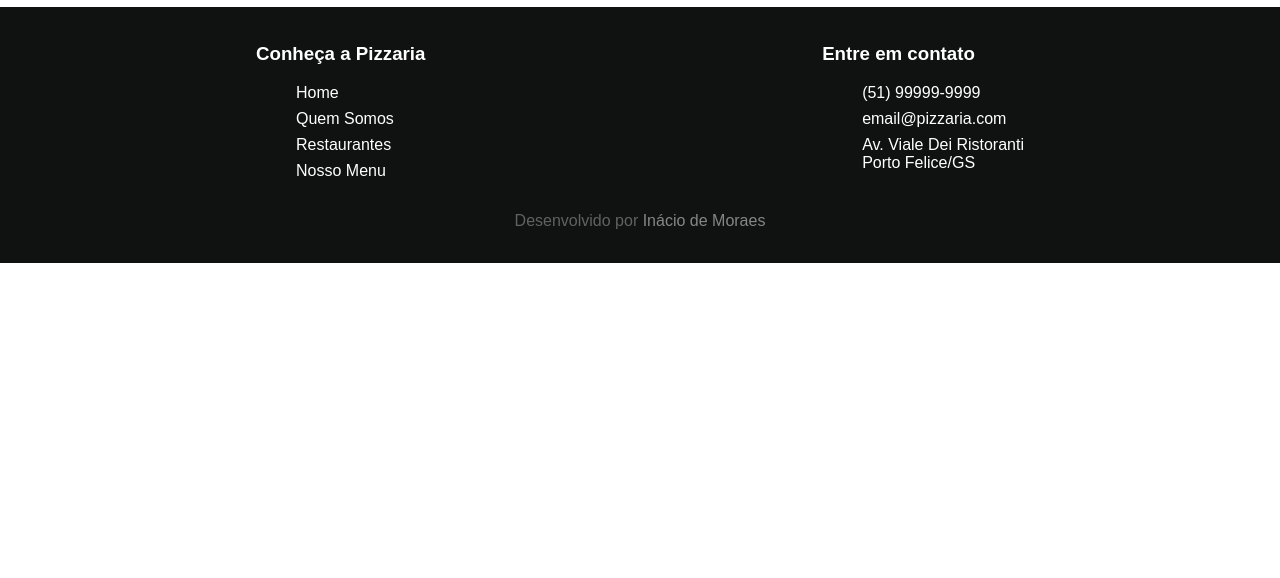
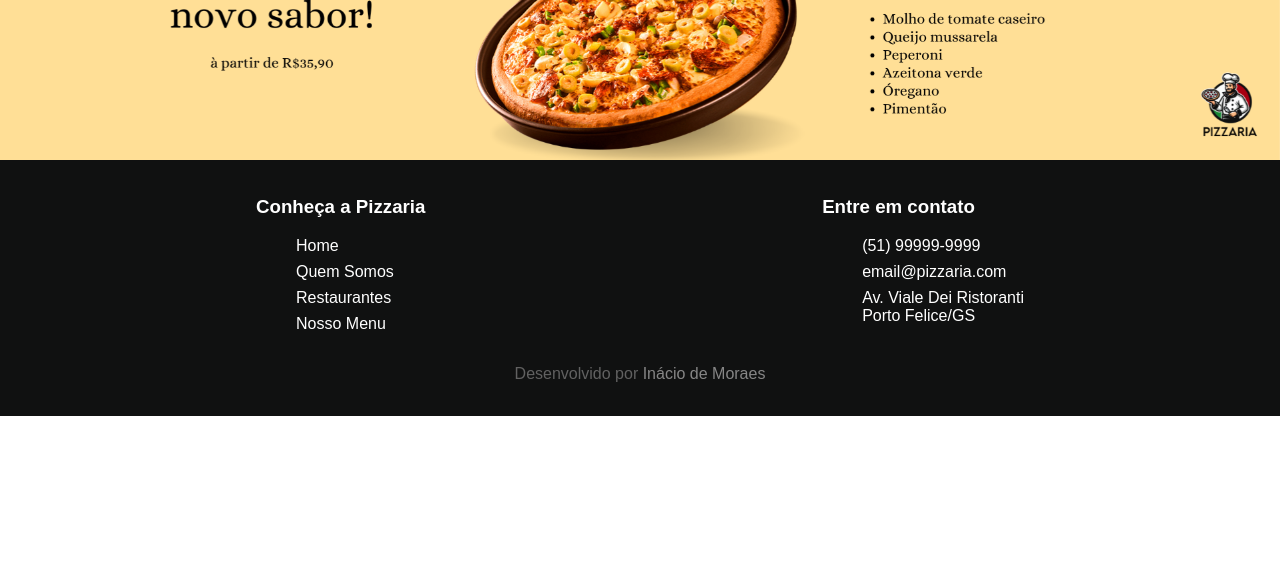
Before and after one commit to Ino-Codes/ADS, a plain HTML site: page Desenvolvimento de Interfaces Web 1/Projeto Final/index.html in a window 1280 px wide. Shown: the part 222-800 px from the top of the page. Drawn offline with Linux system fonts and the light colour scheme.

Commit message:
Carrossel v1
Primeira versão do carrossel com imagens já definidas

```diff
--- /dev/null
+++ b/Desenvolvimento de Interfaces Web 1/Projeto Final/css/home.css
@@ -0,0 +1,17 @@
+.carrossel{
+    width: 100%;
+    position: relative;
+    display: flex;
+    overflow: auto;
+    scroll-snap-type: x mandatory;
+}
+.carrossel img{
+    width: 100%;
+    height: 100%;
+    position: sticky;
+    left: 0;
+    flex-shrink: 0;
+    object-fit: cover;
+
+    scroll-behavior: smooth;
+}
--- a/Desenvolvimento de Interfaces Web 1/Projeto Final/style.css
+++ b/Desenvolvimento de Interfaces Web 1/Projeto Final/css/style.css
@@ -3,6 +3,7 @@ body{
     margin: 0;
     padding: 0;
 }
+/* Daqui para baixo é a estilização do cabeçalho */
 .header{
     background-color: #101111;
     text-align: center;
@@ -27,9 +28,7 @@ body{
     color: white;
     text-decoration: none;
 }
-main{
-    background-color: green;
-}
+/* Daqui para baixo é a estilização do rodapé */
 footer{
     background-color: #101111;
     height: 32vh;
--- a/Desenvolvimento de Interfaces Web 1/Projeto Final/index.html
+++ b/Desenvolvimento de Interfaces Web 1/Projeto Final/index.html
@@ -3,7 +3,8 @@
 <head>
     <meta charset="UTF-8">
     <meta name="viewport" content="width=device-width, initial-scale=1.0">
-    <link rel="stylesheet" href="style.css">
+    <link rel="stylesheet" href="css/style.css">
+    <link rel="stylesheet" href="css/home.css">
     <title>A Melhor Pizzaria</title>
 </head>
 <body>
@@ -22,7 +23,11 @@
     </header>
 
     <main>
-        <h1>CONTEUDO DA PAGINA</h1>
+        <div class="carrossel">
+            <img src="carrossel/carrossel1.png">
+            <img src="carrossel/carrossel2.png">
+            <img src="carrossel/carrossel3.png">
+        </div>
     </main>
 
     <footer>
```
Also changed, not shown: Desenvolvimento de Interfaces Web 1/Projeto Final/carrossel/carrossel1.png (added), Desenvolvimento de Interfaces Web 1/Projeto Final/carrossel/carrossel2.png (added), Desenvolvimento de Interfaces Web 1/Projeto Final/carrossel/carrossel3.png (added).
